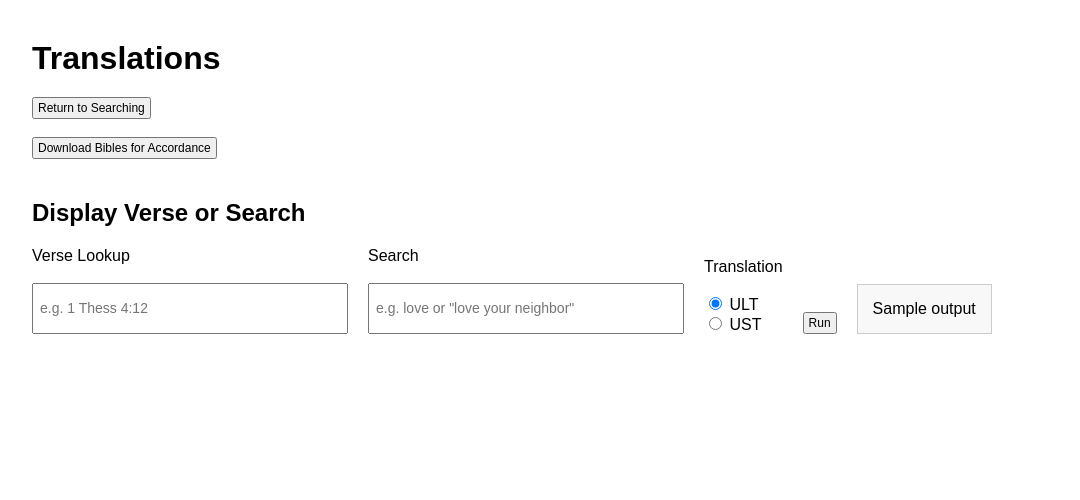
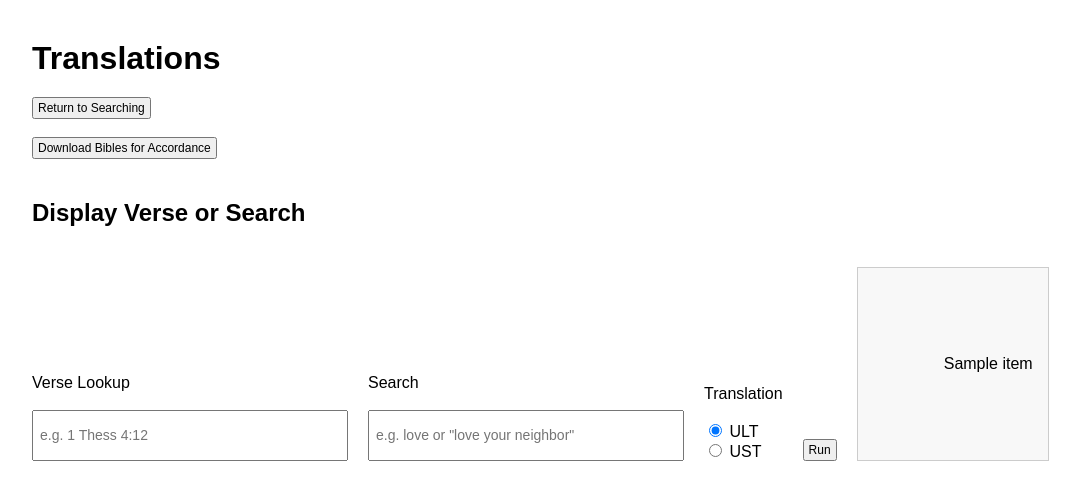
Before and after one commit to stephenwunrow/USFM-Tool, a Flask app: template templates/translations.html in a window 1280 px wide. Shown: the top 500 px of the page, without its empty margins (8-1088 px from the left). Run offline with Flask 3, Linux system fonts and the light colour scheme; the template is opened without the code that fills it: most values are stand-ins (such as "Sample title", 1, 10 or a date in 2020); parts of the project's set-up code (start-up, migrations or seed data) failed here and were passed over.

Commit message:
updating template

```diff
--- a/templates/translations.html
+++ b/templates/translations.html
@@ -133,9 +133,13 @@
         </form>
 
 
-        {% if output %}
-            <div class="output-box">{{ output | safe }}</div>
-        {% endif %}
+    <div class="output-box">
+        {% for item in output %}
+            <div class="result">
+                {{ item | safe }}
+            </div>
+        {% endfor %}
+    </div>
     </div>
 
 </body>
```
